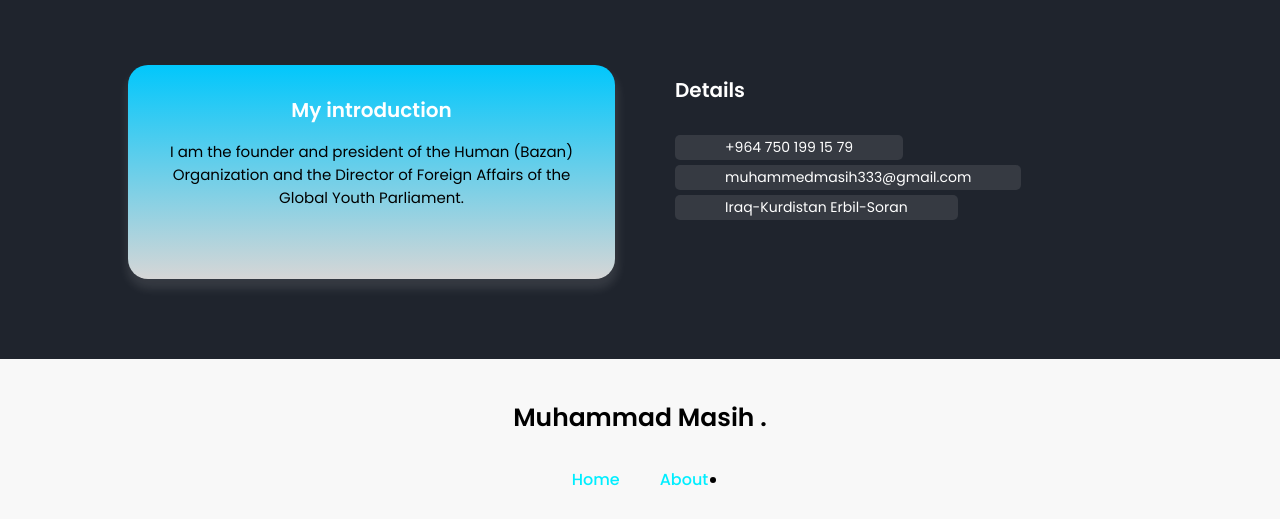
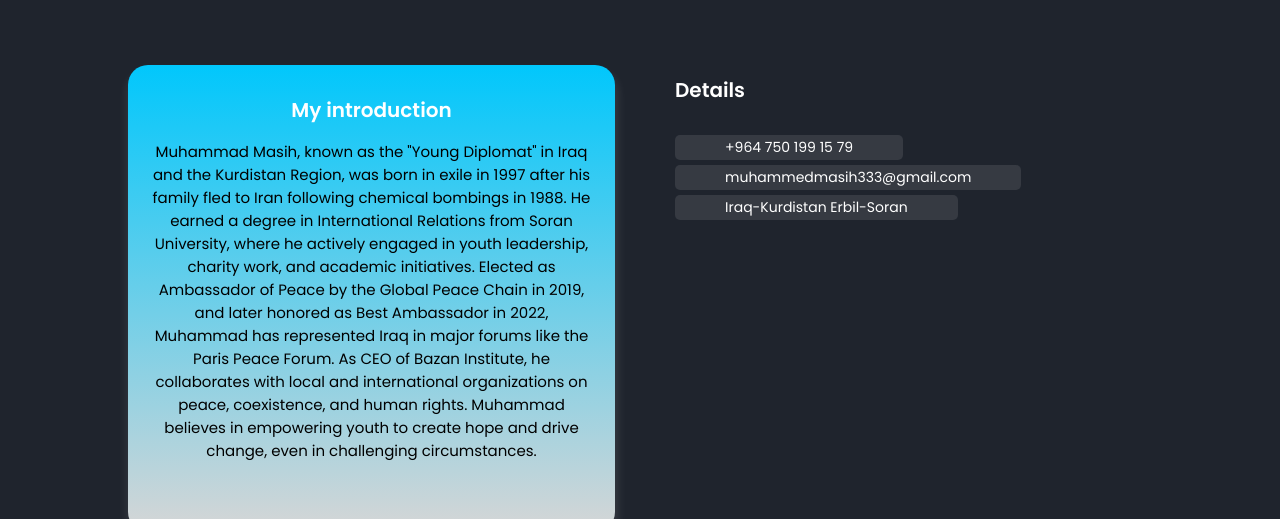
Before and after one commit to muhammadmasih/AboutMe, a plain HTML site: page index.html in a window 1280 px wide. Shown: the part 980-1499 px from the top of the page. Drawn offline with nearby package versions, Linux system fonts and the light colour scheme.

Commit message:
Add files via upload

```diff
--- a/index.html
+++ b/index.html
@@ -89,7 +89,7 @@
             <div class="col">
                 <div class="about-info">
                     <h3>My introduction</h3>
-                    <p>I am the founder and president of the Human (Bazan) Organization and the Director of Foreign Affairs of the Global Youth Parliament.
+                    <p>Muhammad Masih, known as the "Young Diplomat" in Iraq and the Kurdistan Region, was born in exile in 1997 after his family fled to Iran following chemical bombings in 1988. He earned a degree in International Relations from Soran University, where he actively engaged in youth leadership, charity work, and academic initiatives. Elected as Ambassador of Peace by the Global Peace Chain in 2019, and later honored as Best Ambassador in 2022, Muhammad has represented Iraq in major forums like the Paris Peace Forum. As CEO of Bazan Institute, he collaborates with local and international organizations on peace, coexistence, and human rights. Muhammad believes in empowering youth to create hope and drive change, even in challenging circumstances.
                     </p>
 
                 </div>
```
